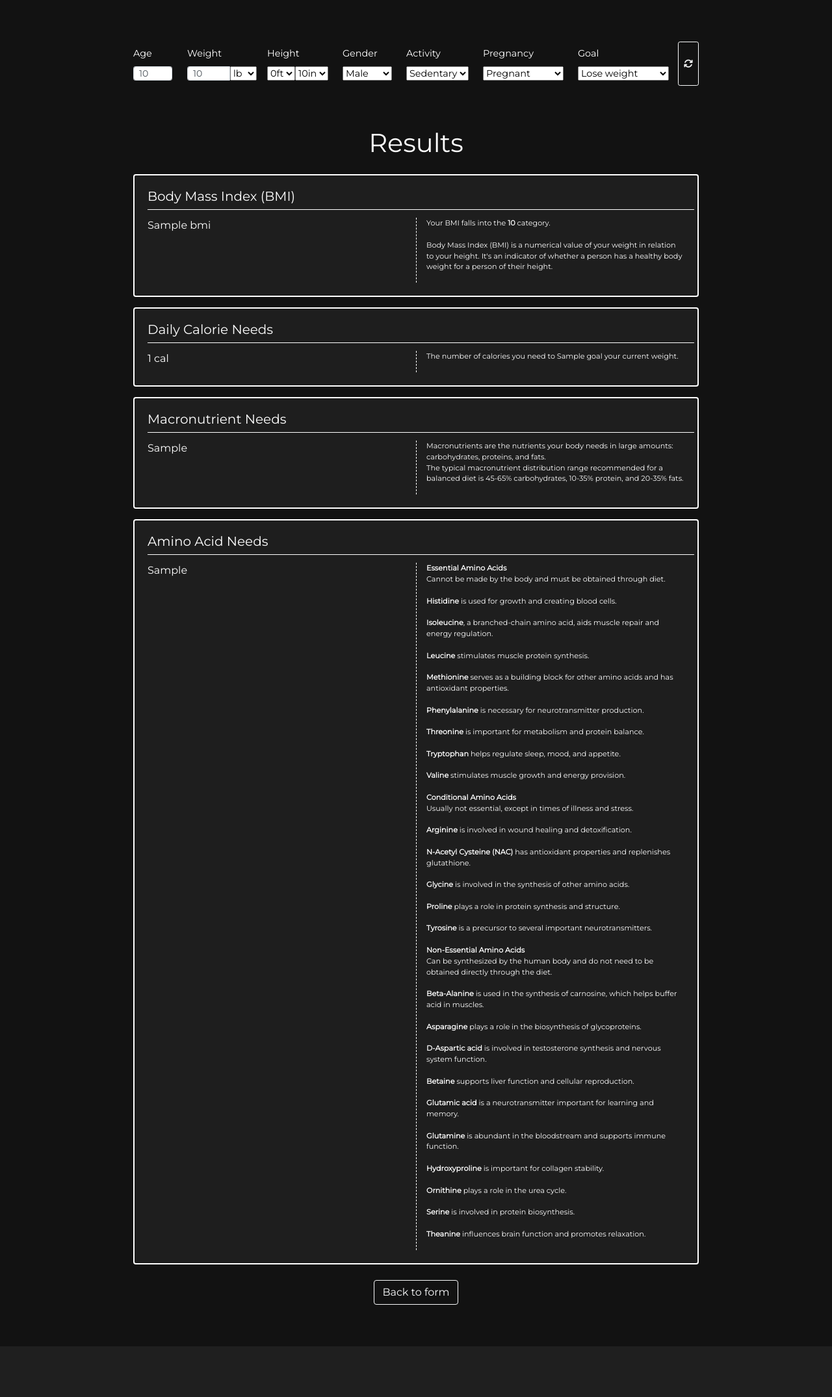
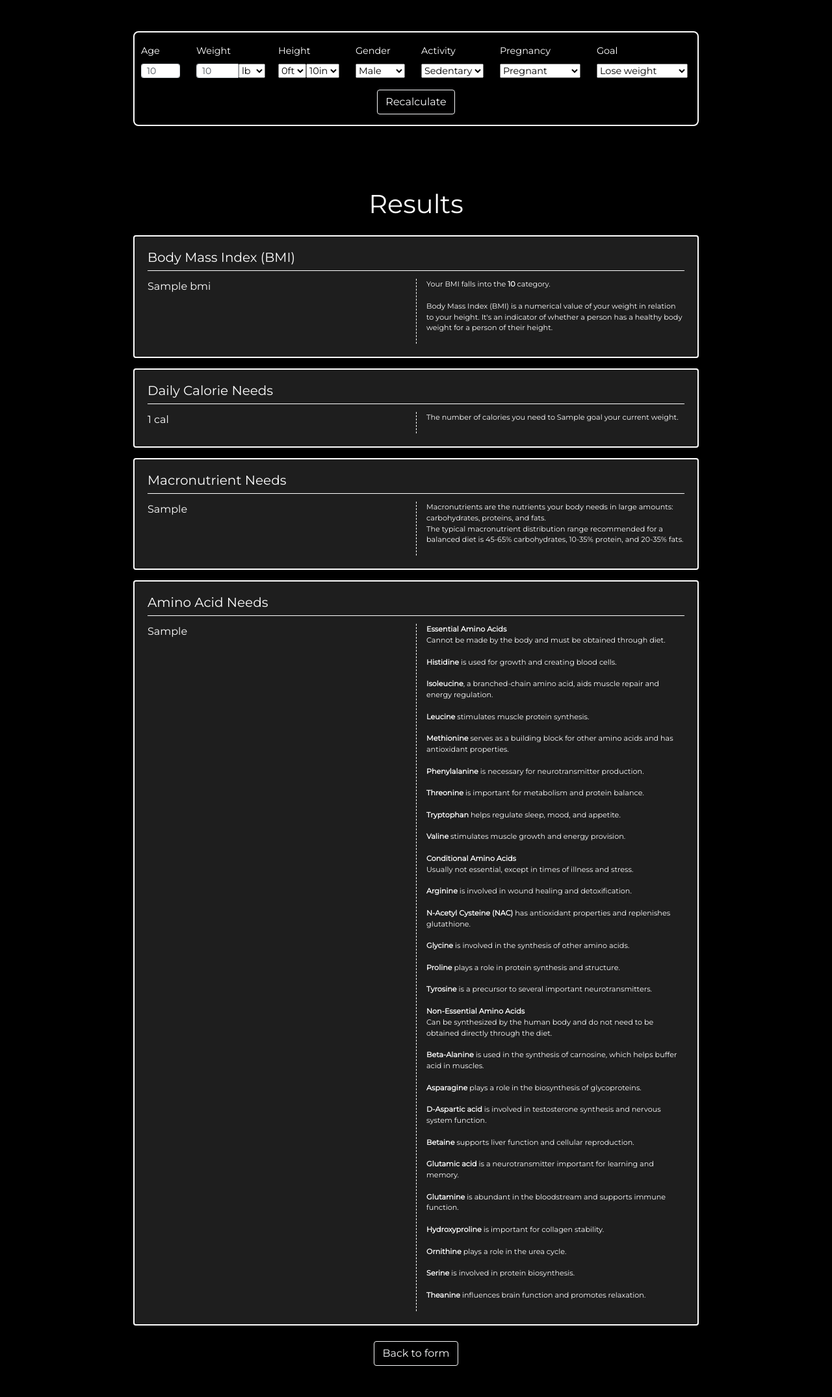
Before and after one commit to romanguillermo/amino-acid-calculator, a Flask app: template templates/results.html in a window 1280 px wide. Shown: the whole page at 65% size. Before the commit the page ends 2072 px from the top, so only its background shows below. Run offline with Flask 3, Linux system fonts and the light colour scheme; the template is opened without the code that fills it: most values are stand-ins (such as "Sample title", 1, 10 or a date in 2020); some libraries are stand-ins or nearby versions.

Commit message:
minor touches

```diff
--- a/static/css/style.css
+++ b/static/css/style.css
@@ -1,13 +1,14 @@
 
 body {
-    margin: 5% 10%;
-    background-color: #121212;
+    margin: auto 10%;
+    background-color: #000;
     color: #fff;
     font-family: 'Montserrat','Open Sans', sans-serif;
 }
 
 .title {
     text-align: center;
+    margin-top: 6rem;
 }
 
 .custom-form-class {
@@ -16,7 +17,7 @@ body {
     border-radius: 0.5rem;
     max-width: 550px;
     margin: auto;
-    background-color: #1e1e1e;
+    background-color: #1d1d1d;
 }
 
 
@@ -26,16 +27,15 @@ body {
 }
 
 .recalculate {
-    padding-bottom: 1rem;
-    background-color: #121212;
-}
-
-#stats-header {
-    text-align: center;
+    background-color: #000;
+    border: 2px solid #fff;
+    border-radius: 0.5rem;
+    padding-bottom: 0.5rem;
+    padding-top: 0.5rem;
 }
 
 .recalc-btn {
-
+    margin: 0.5rem auto;
 }
 
 .card {
@@ -48,6 +48,7 @@ body {
     padding-left: 0;
     padding-bottom: 0.5rem;
     margin-left: 15px;
+    margin-right: 15px;
 }
 
 .description-text-box {
@@ -58,25 +59,16 @@ body {
     font-size: 0.7rem;
 }
 
-.flex-row {
-    display: flex;
-    flex-wrap: wrap;
-}
-
 .flex-grow-1 {
     flex-grow: 1;
     flex-basis: min-content;
     min-width: 75px;
     font-size: 0.9rem;
-    padding: 8px;
+    padding: 10px;
 }
 
 .height-input {
     flex-wrap: nowrap;
-}
-
-.age-left {
-    padding-left: 0;
 }
 
 .age-input {
--- a/templates/results.html
+++ b/templates/results.html
@@ -10,12 +10,12 @@
     <script src="https://kit.fontawesome.com/d360d11703.js" crossorigin="anonymous"></script>
 </head>
 <body>
-    <div class="container my-5">
+    <div class="container mb-5">
 
         <!--Recalculate bar-->
-        <form action="{{ url_for('calculate') }}" method="post" class="container mb-5 recalculate">
-            <div class="row flex-row">
-                <div class="col-auto flex-grow-1 age-left">
+        <form action="{{ url_for('calculate') }}" method="post" class="container my-5 recalculate">
+            <div class="row">
+                <div class="col-auto flex-grow-1">
                     <label for="age">Age</label>
                     <input type="number" id="age" name="age" class="form-control form-control-sm age-input" value="{{ user_data['age'] }}" required>
                 </div>
@@ -76,7 +76,7 @@
                         <option value="gain" {% if user_data['goal'] == 'gain' %}selected{% endif %}>Gain weight</option>
                     </select>
                 </div>
-                <button type="submit" class="btn btn-outline-light btn-sm"><i class="fa-solid fa-arrows-rotate"></i></button>
+                <button type="submit" class="recalc-btn btn btn-outline-light">Recalculate</button>
             </div>
         </form>
 
```
